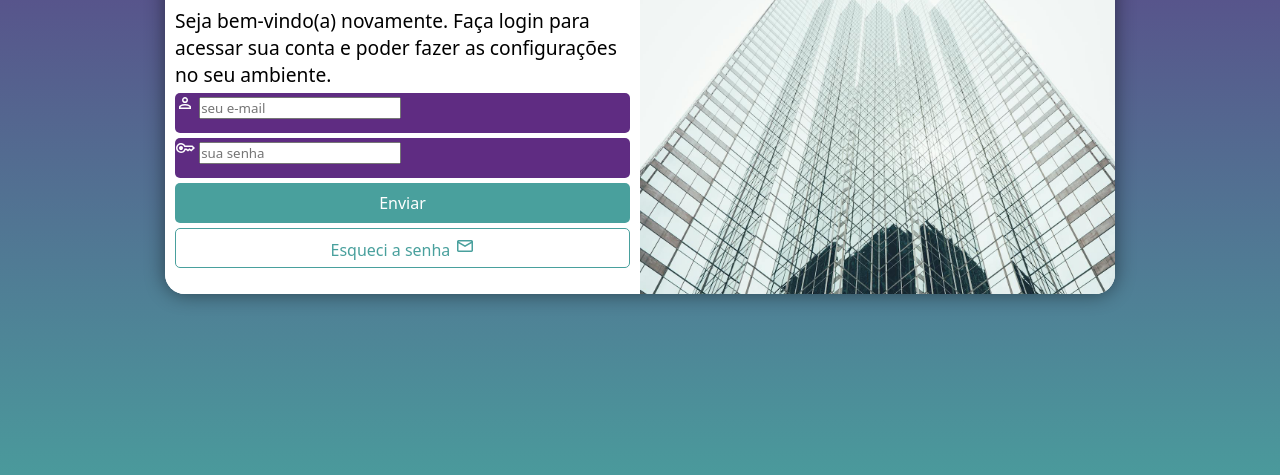
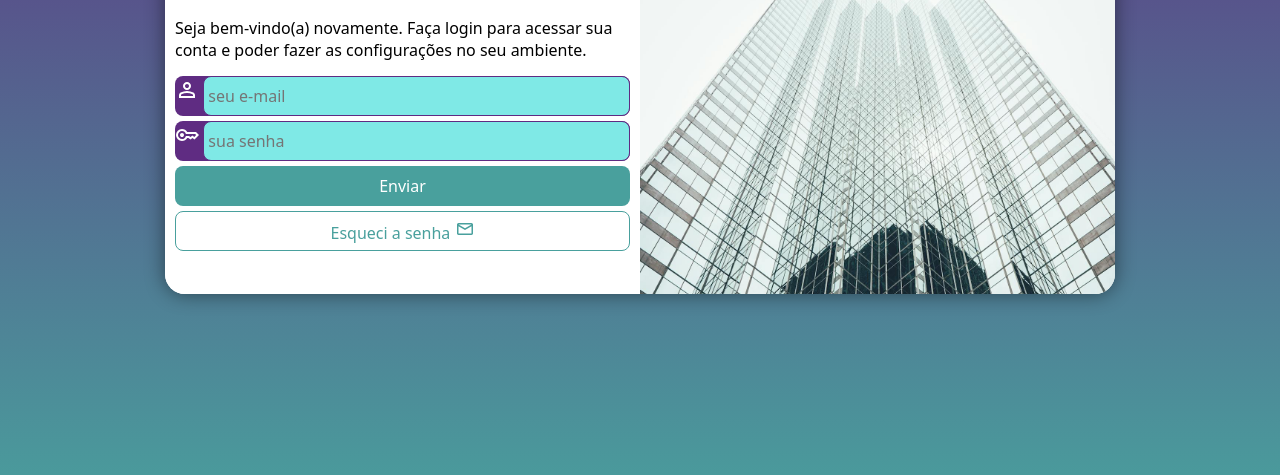
Before and after one commit to JamilyGSS/projeto-login, a plain HTML site: page index.html in a window 1280 px wide. Shown: the part 281-756 px from the top of the page. Drawn offline with Linux system fonts and the light colour scheme.

Commit message:
fiz o projeto

```diff
--- a/estilos/mediaquery.css
+++ b/estilos/mediaquery.css
@@ -48,7 +48,9 @@ div#img {
     border-top-left-radius: 20px;
     border-bottom-left-radius: 20px;
 }
-
+div.campo>input{
+    width: 93%;
+}
 div#form {
     float: right;
     width: 70%;
@@ -107,7 +109,9 @@ div#form {
         border-top-right-radius: 20px;
         border-bottom-right-radius: 20px;
     }
-
+    div.campo>input{
+        width: 93.7%;
+    }
     div#form {
         float: left;
         display: block;
@@ -124,6 +128,9 @@ div#form {
         font-size: 2em;
     }
     div#form>p {
-        font-size: 1.2em;
+        font-size: 1em;
+        padding: 10px 0px;
     }
+
+
 }
--- a/estilos/style.css
+++ b/estilos/style.css
@@ -33,8 +33,8 @@ section#login {
     position: absolute;
     top: 50%;
     left: 50%;
+    box-shadow: 0px 0px 20px rgba(0, 0, 0, 0.474);
     transform: translate(-50%,-50%);
-    box-shadow: 0px 0px 20px rgba(0, 0, 0, 0.474);
 }
 
 
@@ -81,12 +81,26 @@ form>div.campo{
     display: block;
     width: 100%;
     height: 40px;
-    border-radius: 5px;
+    border-radius: 8px;
     margin: 5px 0px;
 }
 
 div.campo>label {
     display: none;
+}
+
+div.campo>input{
+    background-color: #7fe9e6;
+    font-size: 1em;
+    height: 100%;
+    border-radius: 8px;
+    border: 1px solid #5f2c82;
+    width: 87.5%;
+}
+
+div.campo>input:focus-within {
+    background-color: white;
+    border: none;
 }
 
 form>input[type=submit] {
@@ -97,7 +111,7 @@ form>input[type=submit] {
     background-color: #49a09d ;
     border: none;
     color: white;
-    border-radius: 5px;
+    border-radius: 8px;
     cursor: pointer;
 }
 
@@ -112,7 +126,7 @@ form>a.botao {
     width: 100%;
     height: 40px;
     border: 1px solid #49a09d;
-    border-radius: 5px;
+    border-radius: 8px;
     color: #49a09d;
     text-decoration: none;
     padding-top: 7px;
--- a/index.html
+++ b/index.html
@@ -18,13 +18,13 @@
                 <p id="texto">Seja bem-vindo(a) novamente. Faça login para acessar sua conta e poder fazer as configurações no seu ambiente.</p>
                 <form action="login.php" method="post" autocomplete="on">
                     <div class="campo">
-                        <svg xmlns="http://www.w3.org/2000/svg" height="20px" viewBox="0 -960 960 960" width="20px" fill="#FFFFFF"><path d="M480-480q-60 0-102-42t-42-102q0-60 42-102t102-42q60 0 102 42t42 102q0 60-42 102t-102 42ZM192-192v-96q0-23 12.5-43.5T239-366q55-32 116.29-49 61.29-17 124.5-17t124.71 17Q666-398 721-366q22 13 34.5 34t12.5 44v96H192Zm72-72h432v-24q0-5.18-3.03-9.41-3.02-4.24-7.97-6.59-46-28-98-42t-107-14q-55 0-107 14t-98 42q-5 4-8 7.72-3 3.73-3 8.28v24Zm216.21-288Q510-552 531-573.21t21-51Q552-654 530.79-675t-51-21Q450-696 429-674.79t-21 51Q408-594 429.21-573t51 21Zm-.21-72Zm0 360Z"/></svg>
-                        <input type="email" name="login" id="ilogin" placeholder="seu e-mail" autocomplete="email" required maxlength="30" >
+                        <svg xmlns="http://www.w3.org/2000/svg" height="24px" viewBox="0 -960 960 960" width="24px" fill="#FFFFFF"><path d="M480-480q-66 0-113-47t-47-113q0-66 47-113t113-47q66 0 113 47t47 113q0 66-47 113t-113 47ZM160-160v-112q0-34 17.5-62.5T224-378q62-31 126-46.5T480-440q66 0 130 15.5T736-378q29 15 46.5 43.5T800-272v112H160Zm80-80h480v-32q0-11-5.5-20T700-306q-54-27-109-40.5T480-360q-56 0-111 13.5T260-306q-9 5-14.5 14t-5.5 20v32Zm240-320q33 0 56.5-23.5T560-640q0-33-23.5-56.5T480-720q-33 0-56.5 23.5T400-640q0 33 23.5 56.5T480-560Zm0-80Zm0 400Z"/></svg>
+                        <input type="email" name="login" id="ilogin" placeholder=" seu e-mail" autocomplete="email" required maxlength="30" >
                         <label for="ilogin">Login</label>
                     </div>
                     <div class="campo">
-                        <svg xmlns="http://www.w3.org/2000/svg" height="20px" viewBox="0 -960 960 960" width="20px" fill="#FFFFFF"><path d="M288-384q-40 0-68-28t-28-68q0-40 28-68t68-28q40 0 68 28t28 68q0 40-28 68t-68 28Zm0 144q-100 0-170-70T48-480q0-100 70-170t170-70q65 0 120 32.5t88 87.5h344l120 120-180 168-84-60-72 60-96-72h-20q-24 68-85.5 106T288-240Zm0-72q63 0 111-40.5T454-456h98l70 52 71-59 81 58 82-76-46-47H449q-19-53-62.5-86.5T288-648q-70 0-119 49t-49 119q0 70 49 119t119 49Z"/></svg>
-                        <input type="password" name="senha" id="isenha" required autocomplete="current-password" maxlength="8" minlength="6" placeholder="sua senha">
+                        <svg xmlns="http://www.w3.org/2000/svg" height="24px" viewBox="0 -960 960 960" width="24px" fill="#FFFFFF"><path d="M280-400q-33 0-56.5-23.5T200-480q0-33 23.5-56.5T280-560q33 0 56.5 23.5T360-480q0 33-23.5 56.5T280-400Zm0 160q-100 0-170-70T40-480q0-100 70-170t170-70q67 0 121.5 33t86.5 87h352l120 120-180 180-80-60-80 60-85-60h-47q-32 54-86.5 87T280-240Zm0-80q56 0 98.5-34t56.5-86h125l58 41 82-61 71 55 75-75-40-40H435q-14-52-56.5-86T280-640q-66 0-113 47t-47 113q0 66 47 113t113 47Z"/></svg>
+                        <input type="password" name="senha" id="isenha" required autocomplete="current-password" maxlength="8" minlength="6" placeholder=" sua senha">
                         <label for="isenha">Senha</label>
                     </div>
                     <input type="submit" value="Enviar">
```
